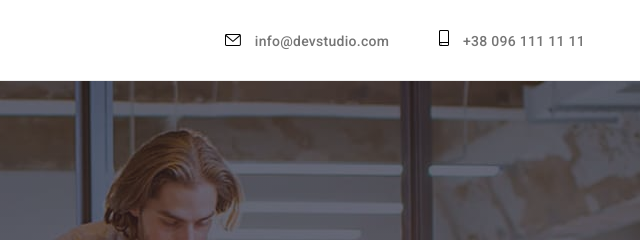
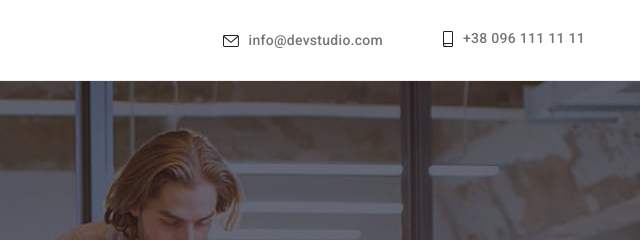
Before and after one commit to Anhelina26/goit-markup-hw-04, a plain HTML site: page index.html in a window 1280 px wide. Shown: the top 240 px of the page, 640-1280 px from the left. Drawn offline with nearby package versions, Linux system fonts and the light colour scheme.

Commit message:
add correction 2

```diff
--- a/css/style.css
+++ b/css/style.css
@@ -141,19 +141,29 @@ img{
     text-decoration: none ;
 }
 
-.auth-nav .auth-mail {
+ .auth-mail {
     color: var(--paragraf-color);
     font-weight: 500;
     line-height: 1.14;
     letter-spacing: 0.02em;
+   display: flex;
+   align-items: baseline;
+   align-items: center;
+
+
 }
-.auth-nav .auth-tel {
+.auth-header{
+    display: flex;
+    align-items: center;
+}
+ .auth-tel {
     color: var(--paragraf-color);
     font-family: 'Roboto';
     font-weight: 500;
     font-size: 14px;
     line-height: 1.14;
     letter-spacing: 0.02em;
+    display: flex;
 }
 .auth-nav .auth-mail:hover,
 .auth-nav .auth-mail:focus {
@@ -164,7 +174,7 @@ img{
     color: #2196F3;
 }
 .auth-nav-icon{
-    align-items: center;
+    fill: currentColor;
 }
 
 /*----------Hero--------------*/
@@ -245,12 +255,15 @@ img{
 }
 
 .list-item {
-    padding: 25px 100px;
+    display: flex;
+    align-items: center;
+    justify-content: center;
     height: 120px;
     border-radius: 4px;
     background-position: center;
     background-color: var(--primary-background-color);
     margin-bottom:30px;
+    align-items: center;
 }
 
 
@@ -504,8 +517,8 @@ img{
     border: 1px solid #EEEEEE;
     border-top: none;
 }
-.card-galery:hover,
-.card-galery:focus{
+.card-set-item:hover,
+.card-set-item:focus{
     box-shadow: 0px 1px 1px rgba(0, 0, 0, 0.12),
      0px 4px 4px rgba(0, 0, 0, 0.06),
      1px 4px 6px rgba(0, 0, 0, 0.16);
--- a/index.html
+++ b/index.html
@@ -15,34 +15,31 @@
 </head>
 <body >
 
-    <!----------Header------------>
-    <header class="header">
+     <!-------------Header------------->
+ <header class="header">
     <div class="header-container container">
 
      <a class="logo link" href="./index.html">Web<span class="logo-header">Studio</span></a>
     <nav>
     <ul class="site-nav">
      <li><a href="./index.html"  class="link current">Студія</a></li>
-     <li><a href="./portfolio.html" class="link">Портфоліо</a></li>
+     <li><a href="./portfolio.html" class="link ">Портфоліо</a></li>
      <li><a href="" class="link">Контакти</a></li>
     </ul>
     </nav>
 
-    <ul class="auth-nav">
-    <li>
-
-      <a class="auth-mail link" href="mailto:info@devstudio.com">
-        <svg class="auth-nav-icon" width="16" height="12">
+     <ul class="auth-nav">
+    <li class="auth-nav-icon auth-header">
+      <svg class="auth-nav-icon" width="16" height="12">
         <use href="./images/icons.svg.svg#icon-mail"></use>
       </svg>
-        info@devstudio.com</a>
+      <a class="auth-mail link" href="mailto:info@devstudio.com">info@devstudio.com</a>
     </li>
-    <li>
-       <a class="auth-tel link" href="tel:380961111111">
-         <svg class="auth-nav-icon" width="10" height="16">
+    <li class="auth-header">
+      <svg class="auth-nav-icon" width="10" height="16">
         <use href="./images/icons.svg.svg#icon-smartphone"></use>
       </svg>
-        +38 096 111 11 11</a>
+       <a class="auth-tel link" href="tel:380961111111">+38 096 111 11 11</a>
       </li>
    </ul>
      </div>
@@ -381,8 +378,8 @@
 
  <!---------------Logo--------------->
   <section class="section">
-    <h2 class="logo-title">Постійні клієнти</h2>
     <div class="container" >
+      <h2 class="logo-title">Постійні клієнти</h2>
       <ul class="logo-icon" >
 
       <li class="icons-logo">
```
Also changed, not shown: portfolio.html (+14 -21 lines).
